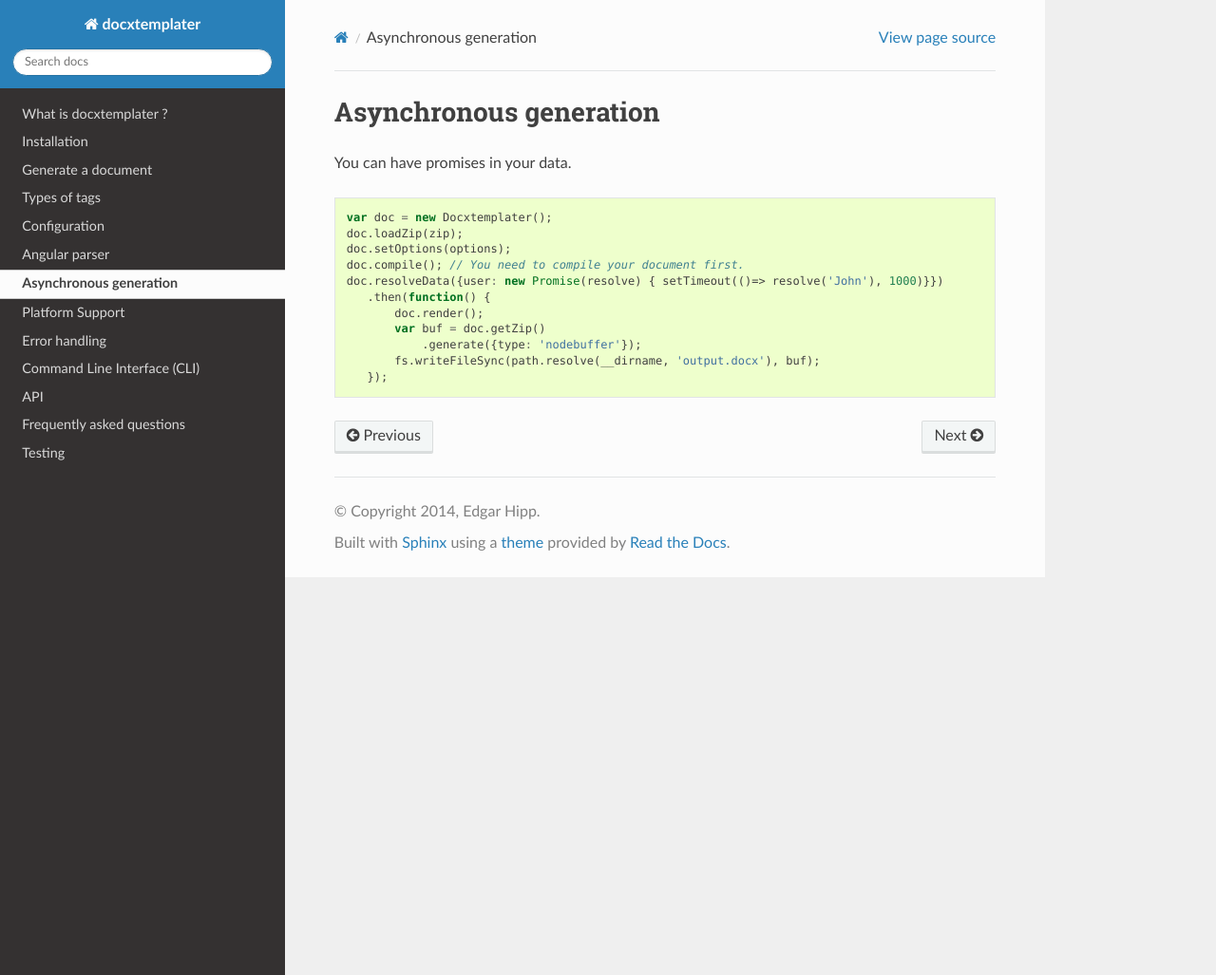
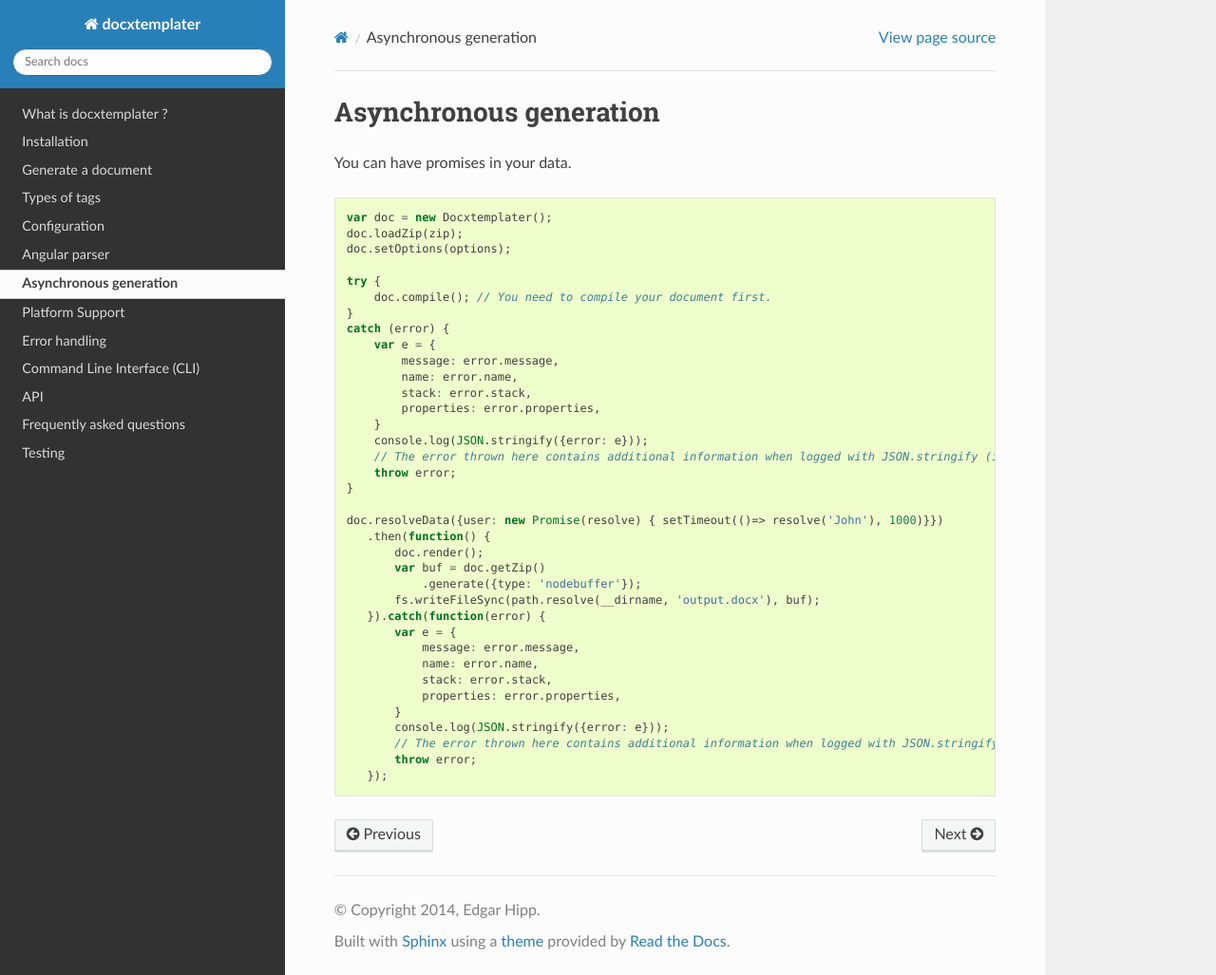
Before and after one commit to open-xml-templating/docxtemplater, a Sphinx documentation site: the page built from docs/source/async.rst, in a window 1280 px wide and 1027 px high. Shown: the whole window at 95% size. Built offline with Sphinx 7.4.7 and the Read the Docs theme 2.0.0, drawn with Linux system fonts in a browser that asks for light colours.

Commit message:
Update async generation doc

```diff
--- a/docs/source/async.rst
+++ b/docs/source/async.rst
@@ -13,11 +13,36 @@ You can have promises in your data.
     var doc = new Docxtemplater();
     doc.loadZip(zip);
     doc.setOptions(options);
-    doc.compile(); // You need to compile your document first.
+
+    try {
+        doc.compile(); // You need to compile your document first.
+    }
+    catch (error) {
+        var e = {
+            message: error.message,
+            name: error.name,
+            stack: error.stack,
+            properties: error.properties,
+        }
+        console.log(JSON.stringify({error: e}));
+        // The error thrown here contains additional information when logged with JSON.stringify (it contains a property object).
+        throw error;
+    }
+
     doc.resolveData({user: new Promise(resolve) { setTimeout(()=> resolve('John'), 1000)}})
        .then(function() {
            doc.render();
            var buf = doc.getZip()
                .generate({type: 'nodebuffer'});
            fs.writeFileSync(path.resolve(__dirname, 'output.docx'), buf);
+       }).catch(function(error) {
+           var e = {
+               message: error.message,
+               name: error.name,
+               stack: error.stack,
+               properties: error.properties,
+           }
+           console.log(JSON.stringify({error: e}));
+           // The error thrown here contains additional information when logged with JSON.stringify (it contains a property object).
+           throw error;
        });
```
